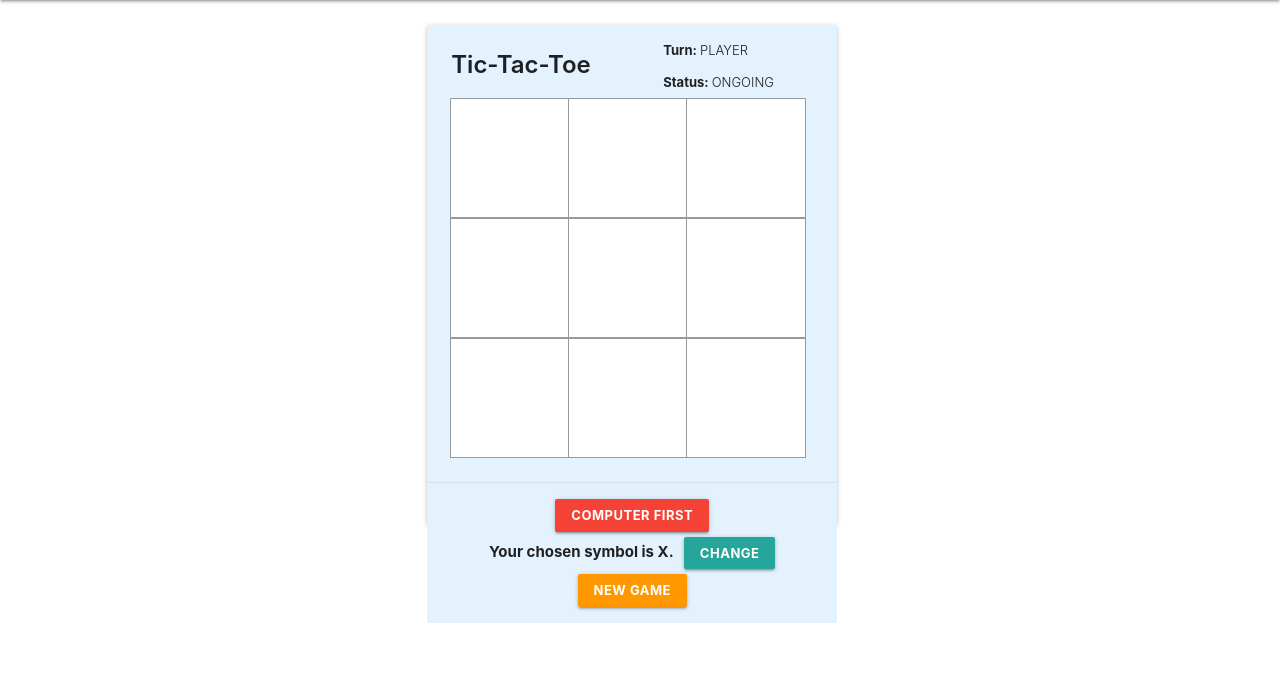
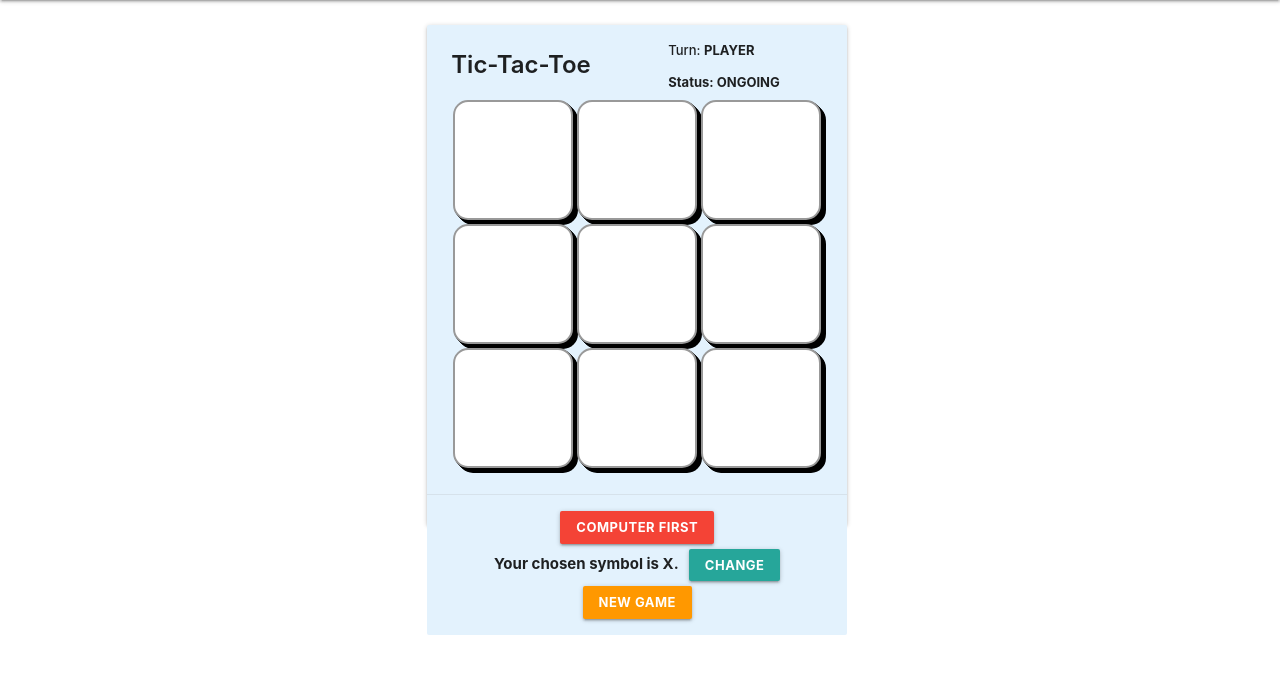
Before and after one commit to abhie-lp/tic-tac-toe-django, a Django app: page / in a window 1280 px wide. Shown: the part 64-738 px from the top of the page. Run offline with Django 3.2, Linux system fonts and the light colour scheme; the visitor is signed in with stand-in values (Sample User, id 1); some libraries are stand-ins or nearby versions.

Commit message:
Improve UI

```diff
--- a/games/templates/games/game.html
+++ b/games/templates/games/game.html
@@ -21,14 +21,15 @@
 
       .square {
         background: #fff;
-        border: 1px solid #999;
+        border: 2px solid #999;
+        border-radius: .3em;
+        box-shadow: 1px 1px 0 0, 2px 2px 0 0, 3px 3px 0 0, 4px 4px 0 0, 5px 5px 0 0;
         float: left;
-        font-size: 24px;
-        font-weight: bold;
+        font-size: 50px;
+        font-weight: bolder;
         line-height: 34px;
         height: 120px;
-        margin-right: -1px;
-        margin-left: -1px;
+        margin: 2px;
         padding: 0;
         text-align: center;
         width: 120px;
@@ -51,7 +52,7 @@
         height: 48px;
         line-height: 48px;
         padding: 0 32px;
-    }
+      }
     </style>
   </head>
   <body>
@@ -77,17 +78,18 @@
       <div class="row">
         <div class="col s12 m8 offset-m2 l7 offset-l3" style="margin-top: 2%">
           {% with game=request.user.game %}
-            <div class="card blue lighten-5" style="height: 500px; width: 410px">
+            <div class="card blue lighten-5" style="height: 500px; width: 420px">
               <div class="card-content">
                 <div class="card-title">
                   <span class="left" style="font-weight: 600">
                     Tic-Tac-Toe
                   </span>
-                  <div class="right" style="width: 150px; font-size: 13px; margin-top: -15px">
-                    <strong style="font-weight: bold">Turn: </strong>
+                  <div class="right"
+                       style="width: 155px; font-size: 13px; margin-top: -15px; font-weight: bold">
+                    <strong>Turn: </strong>
                     <span id="playerTurn">PLAYER</span>
                     <br>
-                    <span style="font-weight: bold">Status: </span>
+                    <span>Status: </span>
                     <span id="gameStatus">
                       {% if game.winner == None %}
                         ONGOING
```
